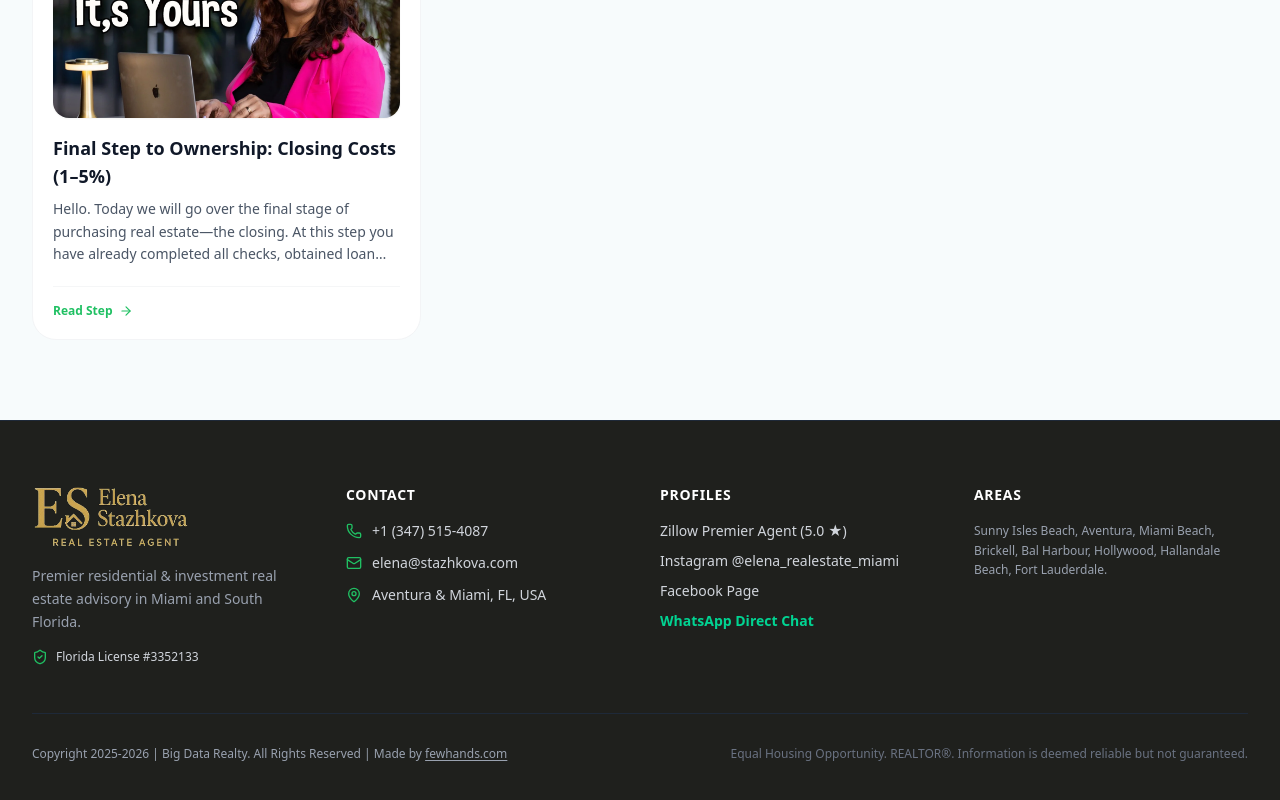
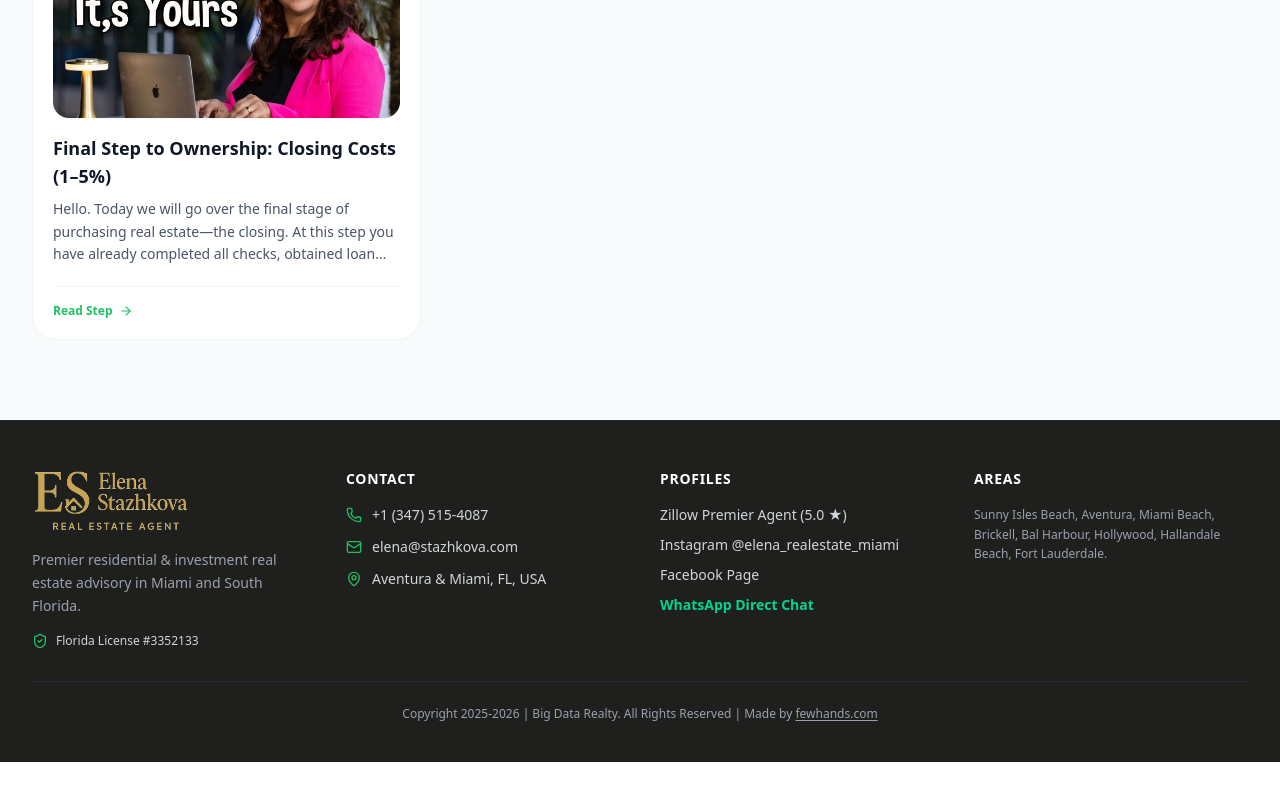
Before and after one commit to andreibdr/stazhkova_wp, a Next.js app in the folder website/: page / in a window 1280 px wide. Shown: the part 8201-9001 px from the top of the page. After the commit the page ends 8963 px from the top, so only its background shows below. Built offline with nearby package versions, Linux system fonts and the light colour scheme; no server answers.

Commit message:
fix: remove legal disclaimer and center copyright with compact padding in footer

```diff
--- a/website/components/Footer.tsx
+++ b/website/components/Footer.tsx
@@ -47,14 +47,14 @@ export default function Footer({ lang }: FooterProps) {
   };
 
   return (
-    <footer className="bg-[#1f201d] text-white pt-16 pb-24 sm:pb-16 border-t border-gray-800">
+    <footer className="bg-[#1f201d] text-white pt-12 pb-20 sm:pb-10 border-t border-gray-800">
       <script
         type="application/ld+json"
         dangerouslySetInnerHTML={{ __html: JSON.stringify(schemaData) }}
       />
 
       <div className="max-w-7xl mx-auto px-4 sm:px-6 lg:px-8">
-        <div className="grid grid-cols-1 md:grid-cols-2 lg:grid-cols-4 gap-10 pb-12 border-b border-gray-800">
+        <div className="grid grid-cols-1 md:grid-cols-2 lg:grid-cols-4 gap-10 pb-8 border-b border-gray-800">
           {/* Brand Col */}
           <div className="space-y-4">
             {/* Official Logo on Dark Footer */}
@@ -168,8 +168,8 @@ export default function Footer({ lang }: FooterProps) {
           </div>
         </div>
 
-        {/* Copyright */}
-        <div className="pt-8 flex flex-col sm:flex-row items-center justify-between text-xs text-gray-400 gap-4">
+        {/* Copyright Centered */}
+        <div className="pt-6 text-center text-xs text-gray-400">
           <p>
             Copyright 2025-2026 | Big Data Realty. All Rights Reserved | Made by{' '}
             <a
@@ -181,9 +181,6 @@ export default function Footer({ lang }: FooterProps) {
               fewhands.com
             </a>
           </p>
-          <p className="text-gray-500">
-            Equal Housing Opportunity. REALTOR®. Information is deemed reliable but not guaranteed.
-          </p>
         </div>
       </div>
     </footer>
```
